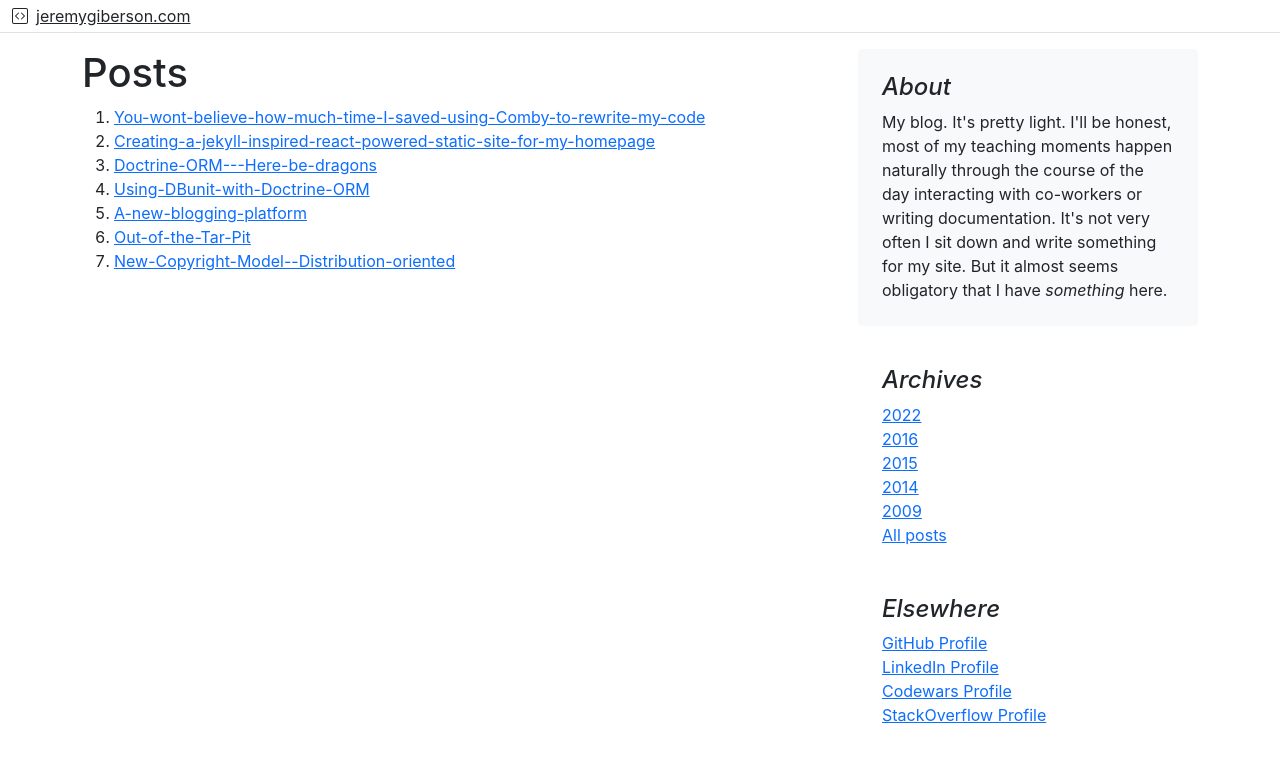
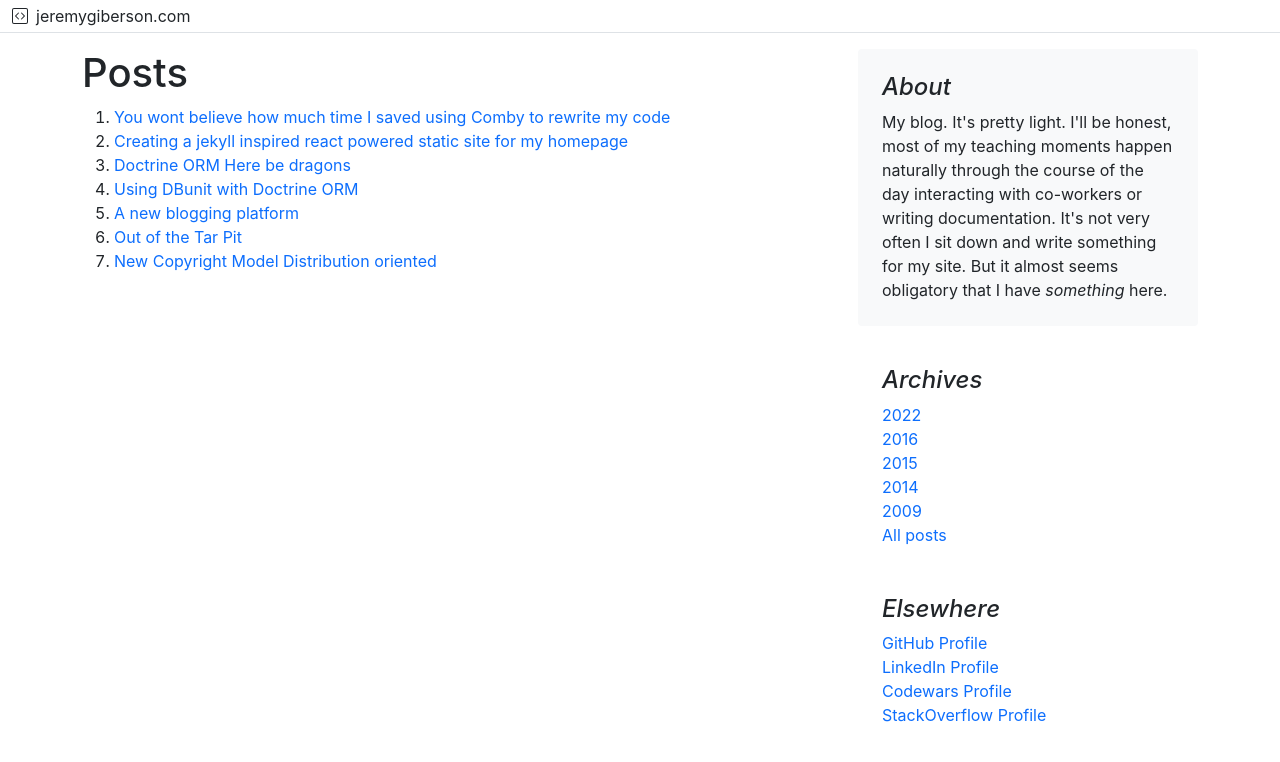
Before and after one commit to jeremygiberson/jeremygiberson.com, a React (Create React App) app: page /posts in a window 1280 px wide. Shown: the top 762 px of the page. Built offline with nearby package versions, Linux system fonts and the light colour scheme.

Commit message:
replace hyphens in links with spaces. remove underline from hyperlinks

```diff
--- a/src/components/posts/index.js
+++ b/src/components/posts/index.js
@@ -34,7 +34,7 @@ export const Posts = () => {
           <h1>Posts</h1>
           <ol>
             {posts.map((post,i) => (
-              <li key={i}><Link to={post.path}>{post.title}</Link></li>
+              <li key={i}><Link to={post.path}>{post.title.replaceAll('-', ' ')}</Link></li>
             ))}
           </ol>
         </div>
--- a/src/components/recentPosts/index.js
+++ b/src/components/recentPosts/index.js
@@ -20,7 +20,7 @@ export const RecentPosts = () => {
     <>
       {recent.map((route, i) => (
           <li key={i}>
-            <Link to={route.path}>{route.title}</Link>
+            <Link to={route.path}>{route.title.replaceAll('-', ' ')}</Link>
           </li>
         )
       )}
--- a/src/index.css
+++ b/src/index.css
@@ -14,3 +14,6 @@ code {
 .post img {
   width: 100%;
 }
+a {
+  text-decoration: none;
+}
```
